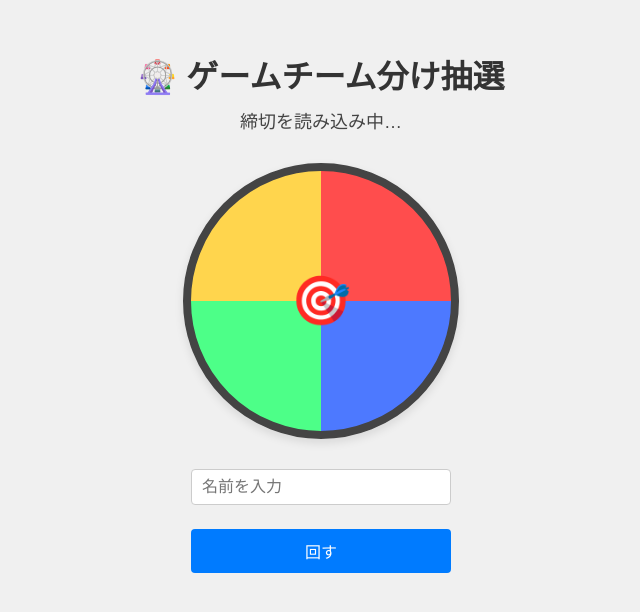
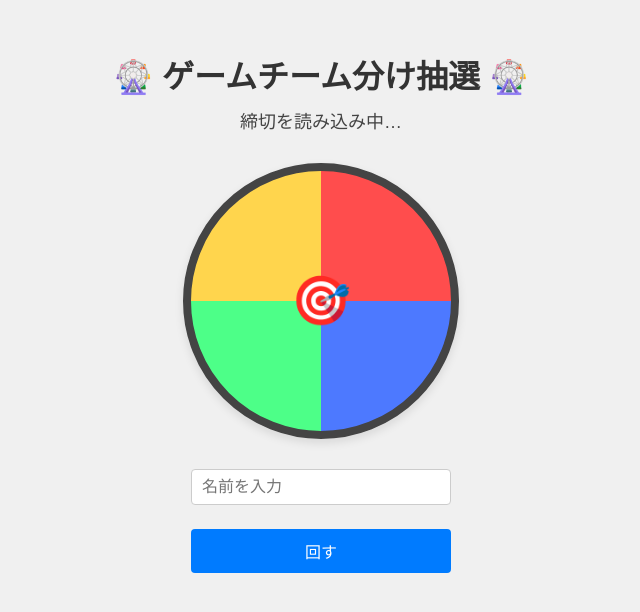
Before and after one commit to yuuyuu1124/roulette-api, a website: page docs/index.html in a window 1280 px wide. Shown: the whole page, without its empty margins (319-959 px from the left). Drawn offline with Linux system fonts and the light colour scheme; no server answers.

Commit message:
Update index.html

```diff
--- a/docs/index.html
+++ b/docs/index.html
@@ -78,7 +78,7 @@
 </head>
 <body>
 
-  <h1>🎡 ゲームチーム分け抽選</h1>
+  <h1>🎡 ゲームチーム分け抽選 🎡</h1>
 
   <div id="deadline">締切を読み込み中…</div>
 
```
